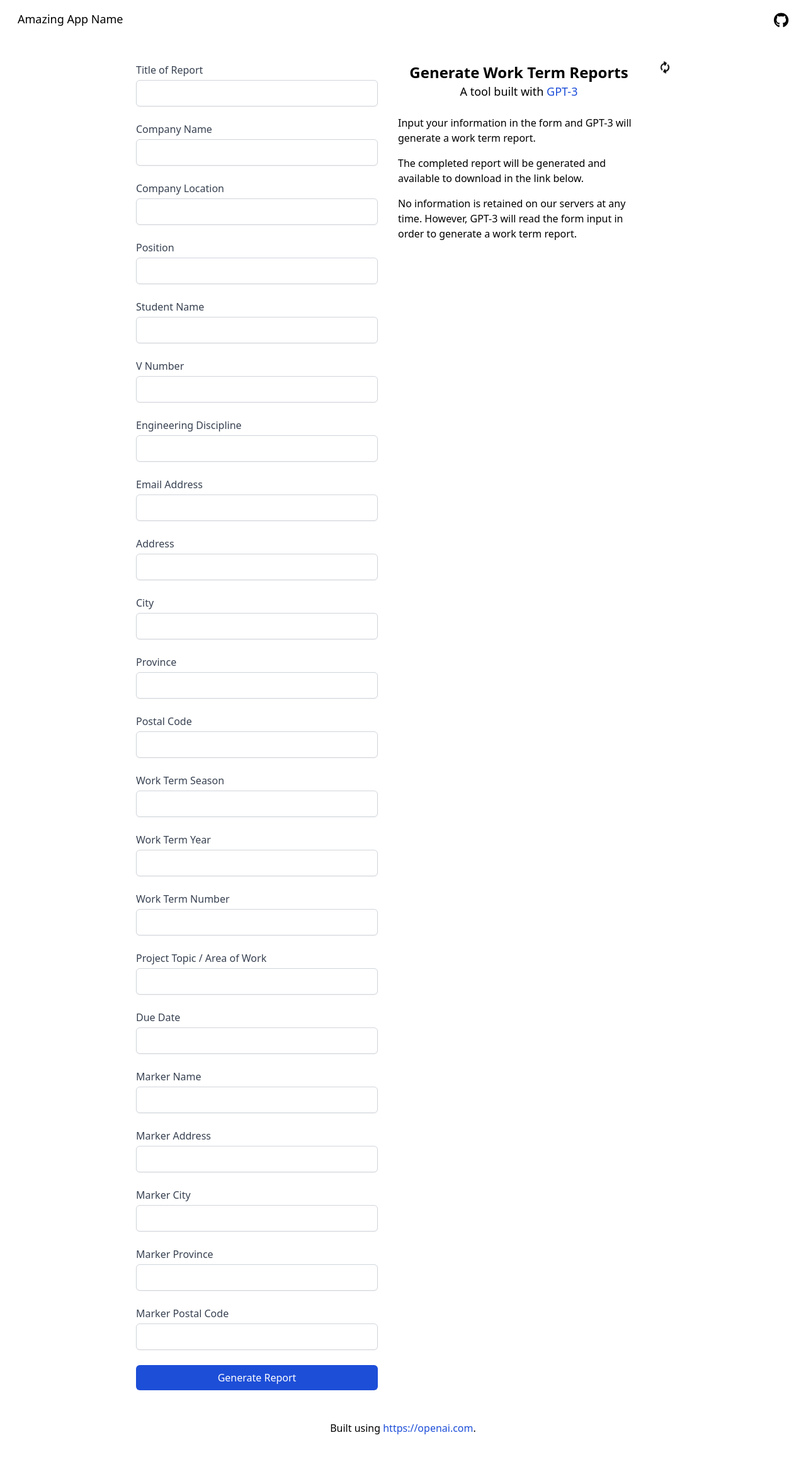
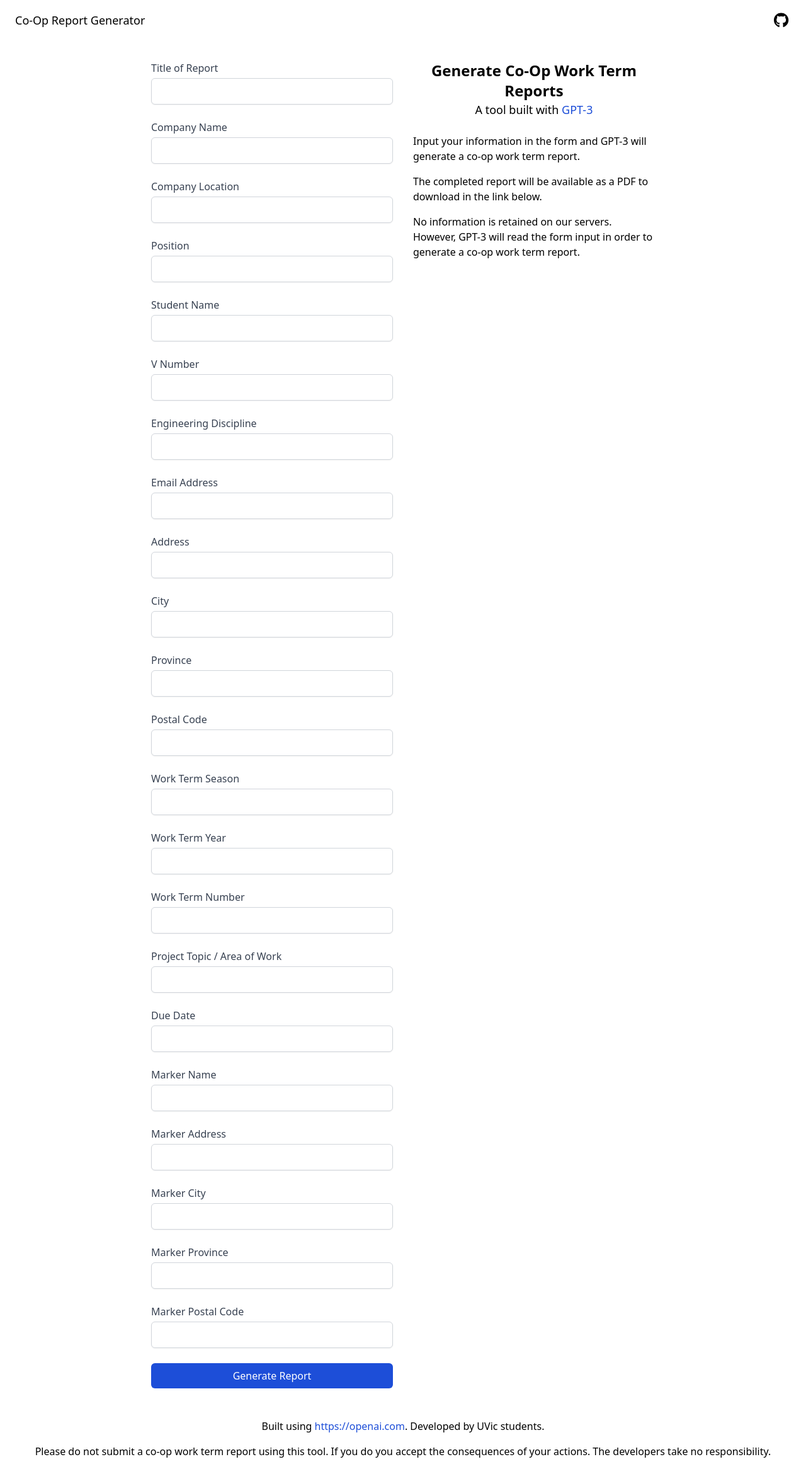
Before and after one commit to malcolmseyd/coop-report-generator, a React (Create React App) app in the folder frontend/: page / in a window 1280 px wide. Shown: the whole page at 63% size. Before the commit the page ends 2295 px from the top, so only its background shows below. Built offline with nearby package versions, Linux system fonts and the light colour scheme.

Commit message:
frontend improvements

```diff
--- a/frontend/package.json
+++ b/frontend/package.json
@@ -1,5 +1,5 @@
 {
-  "name": "uvec",
+  "name": "Co-Op Report Generator",
   "version": "0.1.0",
   "private": true,
   "dependencies": {
--- a/frontend/src/components/content.tsx
+++ b/frontend/src/components/content.tsx
@@ -1,10 +1,13 @@
-const Content = () => {
+import { FontAwesomeIcon } from "@fortawesome/react-fontawesome";
+import { faRotate } from "@fortawesome/free-solid-svg-icons";
+
+const Content = (Props: any) => {
   return (
     <section className="w-full max-w-sm">
       <div className="grid grid-cols-1 gap-6">
         <div>
           <h1 className="text-center text-2xl font-bold">
-            Generate Work Term Reports
+            Generate Co-Op Work Term Reports
           </h1>
           <h2 className="text-center text-lg">
             A tool built with{" "}
@@ -20,18 +23,41 @@ const Content = () => {
         </div>
         <div className="flex flex-col gap-4">
           <p>
-            Input your information in the form and GPT-3 will generate a work
-            term report.
+            Input your information in the form and GPT-3 will generate a co-op
+            work term report.
           </p>
           <p>
-            The completed report will be generated and available to download in
-            the link below.
+            The completed report will be available as a PDF to download in the
+            link below.
           </p>
           <p>
-            No information is retained on our servers at any time. However,
-            GPT-3 will read the form input in order to generate a work term
-            report.
+            No information is retained on our servers. However, GPT-3 will read
+            the form input in order to generate a co-op work term report.
           </p>
+          {Props.reportGenerated ? (
+            <div className="text-center">
+              {Props.loading ? (
+                <button
+                  className="rounded-md bg-blue-700 p-2 text-white disabled:opacity-75"
+                  disabled
+                >
+                  <FontAwesomeIcon
+                    className="h-4 w-4 animate-spin"
+                    icon={faRotate}
+                  />{" "}
+                  Download
+                </button>
+              ) : (
+                <a
+                  href={Props.pdfURL}
+                  aria-label="Download Co-Op Work Term Report PDF"
+                  className="rounded-md bg-blue-700 p-2 text-white outline-none ring-blue-900 ring-offset-2 hover:bg-blue-900 hover:ring-2 focus:bg-blue-900 focus:ring-2"
+                >
+                  Download
+                </a>
+              )}
+            </div>
+          ) : null}
         </div>
       </div>
     </section>
--- a/frontend/src/components/footer.tsx
+++ b/frontend/src/components/footer.tsx
@@ -1,7 +1,8 @@
 const Footer = () => {
   return (
-    <footer className="py-4 px-6">
-      <p className="text-center">
+    <footer className="flex flex-col gap-4 py-4 px-6 text-center">
+      <div>
+        <p>
           Built using{" "}
           <a
             href="https://openai.com"
@@ -11,8 +12,16 @@ const Footer = () => {
           >
             https://openai.com
           </a>
-        .
+          . Developed by UVic students.
         </p>
+      </div>
+      <div>
+        <p>
+          Please do not submit a co-op work term report using this tool. If you
+          do you accept the consequences of your actions. The developers take no
+          responsibility.
+        </p>
+      </div>
     </footer>
   );
 };
--- a/frontend/src/components/form.tsx
+++ b/frontend/src/components/form.tsx
@@ -25,10 +25,10 @@ const Form = (Props: any) => {
   const [markerProvince, setMarkerProvince] = useState("");
   const [markerPostalCode, setMarkerPostalCode] = useState("");
 
-  const [pdfURL, setPdfURL] = useState("");
-
   const handleSubmit = (event: any) => {
     event.preventDefault();
+    Props.updateReportGenerated(true);
+    Props.updateLoading(true);
 
     let body = {
       title: titleReport,
@@ -40,7 +40,7 @@ const Form = (Props: any) => {
       company: {
         name: companyName,
         position: position,
-        location: "companyLocation",
+        location: companyLocation,
       },
       student: {
         name: name,
@@ -65,14 +65,13 @@ const Form = (Props: any) => {
     axios
       .post("http://localhost:8080/gen", body)
       .then(function (response: any) {
-        console.log(response);
-        console.log(response.data);
-        console.log(response.data.url);
-
-        setPdfURL(response.data.url);
         Props.updatePDF(response.data.url);
       })
+      .then(() => {
+        Props.updateLoading(false);
+      })
       .catch(function (error: any) {
+        Props.updateReportGenerated(false);
         console.log(error);
       });
   };
--- a/frontend/src/components/header.tsx
+++ b/frontend/src/components/header.tsx
@@ -3,17 +3,21 @@ import { faGithub } from "@fortawesome/free-brands-svg-icons";
 
 const Header = () => {
   return (
-    <header className="flex justify-between gap-2 py-4 px-6 align-middle">
+    <header className="flex items-center justify-between gap-2 py-4 px-6 align-middle">
       <div>
         <h1 className="text-lg">
-          <a className="p-1" href="/">
-            Amazing App Name
-          </a>
+          <a href="/">Co-Op Report Generator</a>
         </h1>
       </div>
       <div>
-        <a href="https://github.com/malcolmseyd/uvec-summer-2022">
-          <FontAwesomeIcon className="p-1 text-2xl" icon={faGithub} />
+        <a
+          href="https://github.com/malcolmseyd/coop-report-generator"
+          target="_blank"
+          rel="noopener noreferrer"
+          aria-label="Visit the source code on GitHub."
+          className="p-1 text-2xl"
+        >
+          <FontAwesomeIcon icon={faGithub} />
         </a>
       </div>
     </header>
--- a/frontend/src/components/main.tsx
+++ b/frontend/src/components/main.tsx
@@ -2,32 +2,35 @@ import Content from "./content";
 import Form from "./form";
 import { useState } from "react";
 
-import { FontAwesomeIcon } from "@fortawesome/react-fontawesome";
-import { faRotate } from "@fortawesome/free-solid-svg-icons";
-
 const Main = () => {
   const [pdfURL, setPdfURL] = useState("");
   const [loading, setLoading] = useState(true);
+  const [reportGenerated, setReportGenerated] = useState(false);
+
+  function updateLoading(loading: boolean) {
+    setLoading(loading);
+  }
+
+  function updateReportGenerated(reportGenerated: boolean) {
+    setReportGenerated(reportGenerated);
+  }
 
   function updatePDF(url: any) {
-    setLoading(true);
     setPdfURL("http://localhost:8080" + url);
-    setLoading(false);
   }
 
   return (
-    <main className="m-auto flex w-full flex-col-reverse items-start justify-center gap-8 py-8 md:flex-row">
-      <Form updatePDF={updatePDF} />
-      <>
-        <Content />
-        {loading ? (
-          <FontAwesomeIcon className="h-4 w-4 animate-spin" icon={faRotate} />
-        ) : (
-          <a href={pdfURL} download="coop-report.pdf" id="report">
-            Download
-          </a>
-        )}
-      </>
+    <main className="m-auto flex w-full flex-col-reverse items-start justify-center gap-8 px-6 py-8 md:flex-row">
+      <Form
+        updatePDF={updatePDF}
+        updateLoading={updateLoading}
+        updateReportGenerated={updateReportGenerated}
+      />
+      <Content
+        pdfURL={pdfURL}
+        loading={loading}
+        reportGenerated={reportGenerated}
+      />
     </main>
   );
 };
```
Also changed, not shown: 1 other file (tests, documents, lock files or other folders). Lines whose indentation alone changed are shown as unchanged.
